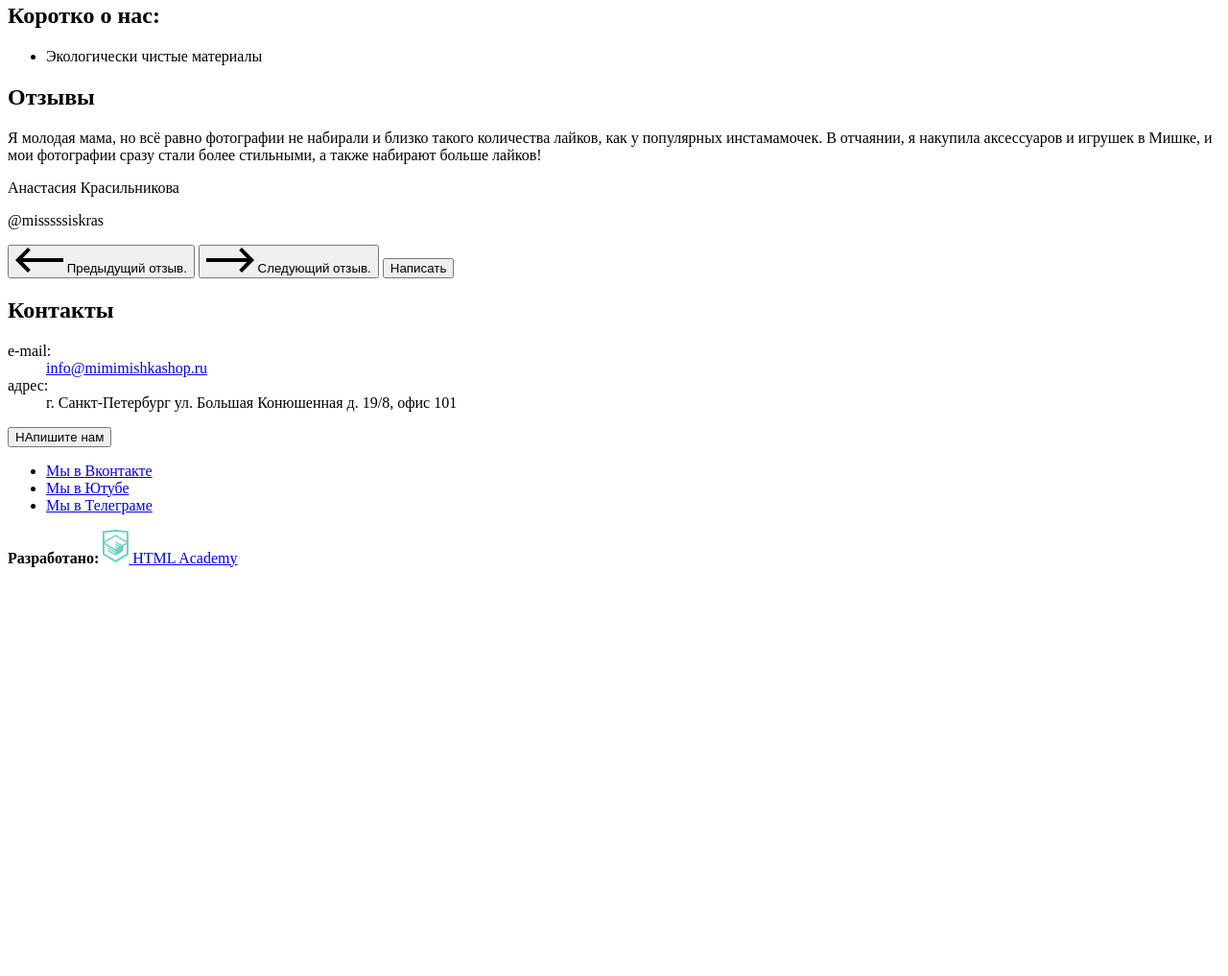
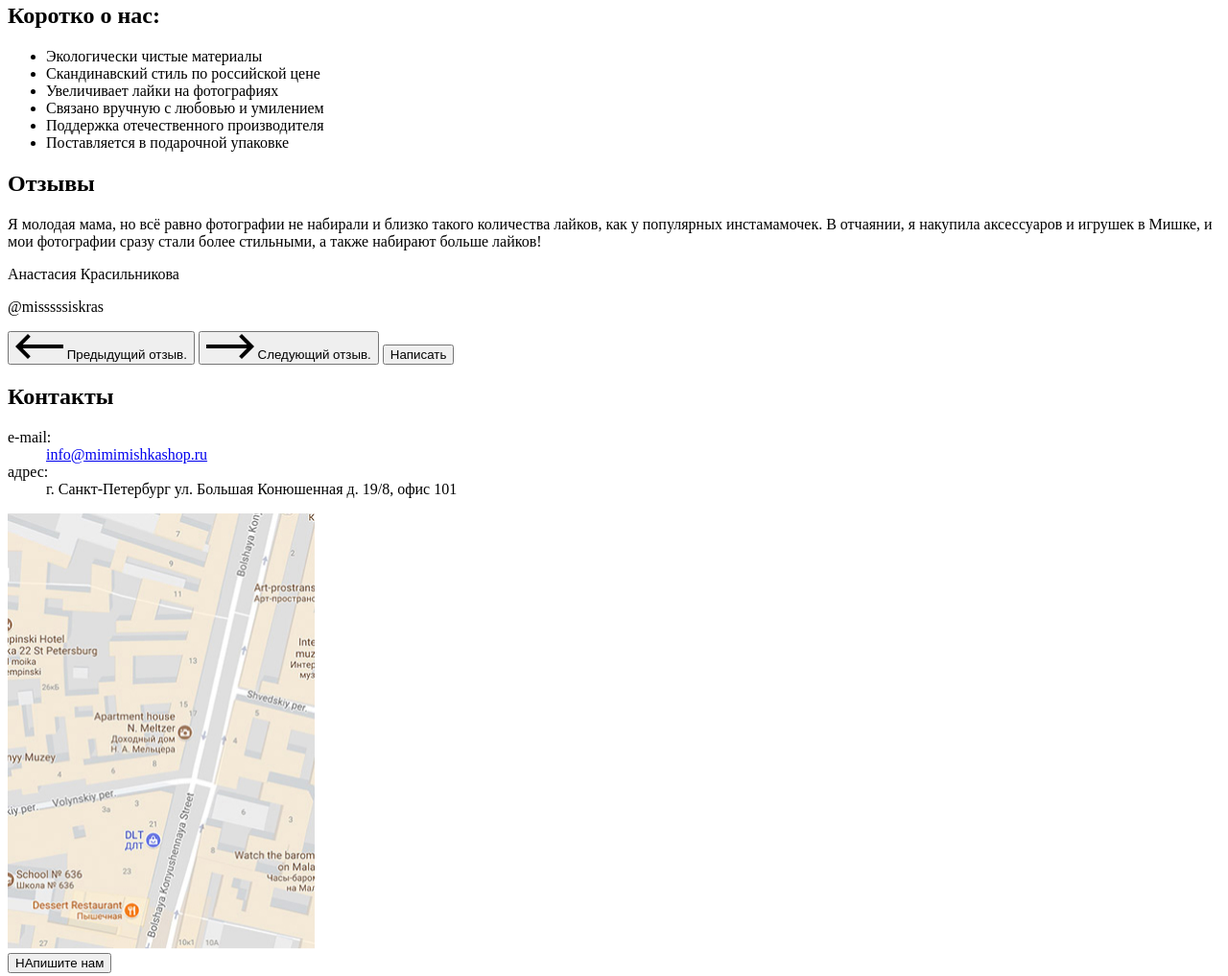
Before and after one commit to htmlacademy-adaptive/2033165-mishka-26, a website: page source/index.html in a window 1280 px wide. Shown: the part 910-1927 px from the top of the page at 96% size. Before the commit the page ends 1509 px from the top, so only its background shows below. Drawn offline with Linux system fonts and the light colour scheme.

Commit message:
fixes mistakes in index.html

```diff
--- a/source/index.html
+++ b/source/index.html
@@ -93,6 +93,11 @@
         <h2 class="advantages__title">Коротко о нас:</h2>
         <ul class="advantages__list">
           <li class="advantages__item">Экологически чистые материалы</li>
+          <li class="advantages__item">Скандинавский стиль по российской цене</li>
+          <li class="advantages__item">Увеличивает лайки на фотографиях</li>
+          <li class="advantages__item">Связано вручную с любовью и умилением</li>
+          <li class="advantages__item">Поддержка отечественного производителя</li>
+          <li class="advantages__item">Поставляется в подарочной упаковке</li>
         </ul>
       </section>
       <section class="feedback">
@@ -134,6 +139,7 @@
             </dd>
           </div>
         </dl>
+        <img class="contacts-image" src="img/map.jpg" width="320" height="454" alt="Карта.">
       </section>
       <button class="contacts__submit button">НАпишите нам</button>
     </main>
```
Also changed, not shown: source/img/map.jpg (added).
